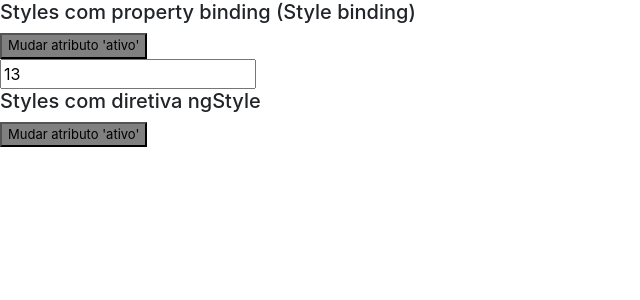
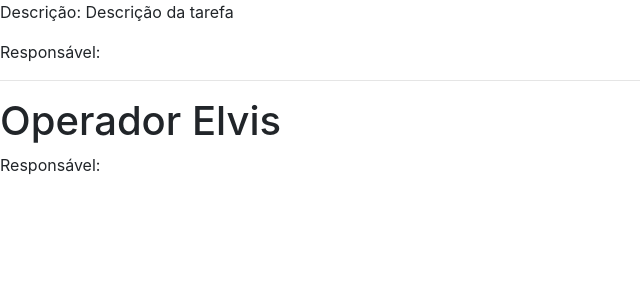
Before and after one commit to FerndsLuis/angular_loiane, an Angular app in the folder diretiva/diretivas/: page / in a window 1280 px wide. Shown: the top 300 px of the page, without its empty margins (0-640 px from the left). Built offline with nearby package versions, Linux system fonts and the light colour scheme.

Commit message:
Operador Elvis

```diff
--- a/diretiva/diretivas/src/app/app.component.html
+++ b/diretiva/diretivas/src/app/app.component.html
@@ -2,4 +2,5 @@
 <app-diretiva-switch [hidden]="true"></app-diretiva-switch>
 <app-diretiva-ngfor [hidden]="true"></app-diretiva-ngfor>
 <app-diretiva-ngclass [hidden]="true"></app-diretiva-ngclass>
-<app-diretiva-ngstyle></app-diretiva-ngstyle>
+<app-diretiva-ngstyle [hidden]="true"></app-diretiva-ngstyle>
+<app-operador-elvis></app-operador-elvis>
--- a/diretiva/diretivas/src/app/app.module.ts
+++ b/diretiva/diretivas/src/app/app.module.ts
@@ -9,6 +9,7 @@ import { DiretivaNgforComponent } from './diretiva-ngfor/diretiva-ngfor.componen
 import { DiretivaNgclassComponent } from './diretiva-ngclass/diretiva-ngclass.component';
 import { DiretivaNgstyleComponent } from './diretiva-ngstyle/diretiva-ngstyle.component';
 import { FormsModule } from '@angular/forms';
+import { OperadorElvisComponent } from './operador-elvis/operador-elvis.component';
 
 @NgModule({
   declarations: [
@@ -18,6 +19,7 @@ import { FormsModule } from '@angular/forms';
     DiretivaNgforComponent,
     DiretivaNgclassComponent,
     DiretivaNgstyleComponent,
+    OperadorElvisComponent,
   ],
   imports: [BrowserModule, NgbModule, FormsModule],
   providers: [],
--- /dev/null
+++ b/diretiva/diretivas/src/app/operador-elvis/operador-elvis.component.html
@@ -0,0 +1,9 @@
+<p>Descrição: {{ tarefa.desc }}</p>
+<!--<p>Responsável: {{ tarefa.responsavel.nome }}</p>-->
+<p>
+  Responsável: {{ tarefa.responsavel != null ? tarefa.responsavel.nome : "" }}
+</p>
+
+<hr />
+<h1>Operador Elvis</h1>
+<p>Responsável: {{ tarefa.responsavel?.nome }}</p>
--- /dev/null
+++ b/diretiva/diretivas/src/app/operador-elvis/operador-elvis.component.ts
@@ -0,0 +1,17 @@
+import { Component, OnInit } from '@angular/core';
+
+@Component({
+  selector: 'app-operador-elvis',
+  templateUrl: './operador-elvis.component.html',
+  styleUrls: ['./operador-elvis.component.css'],
+})
+export class OperadorElvisComponent implements OnInit {
+  tarefa: any = {
+    desc: 'Descrição da tarefa',
+    responsavel: null,
+  };
+
+  constructor() {}
+
+  ngOnInit(): void {}
+}
```
Also changed, not shown: diretiva/diretivas/src/app/operador-elvis/operador-elvis.component.css (added), 1 other file (tests, documents, lock files or other folders).
